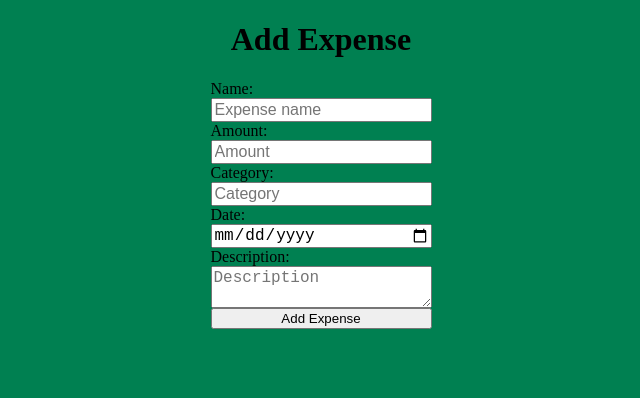
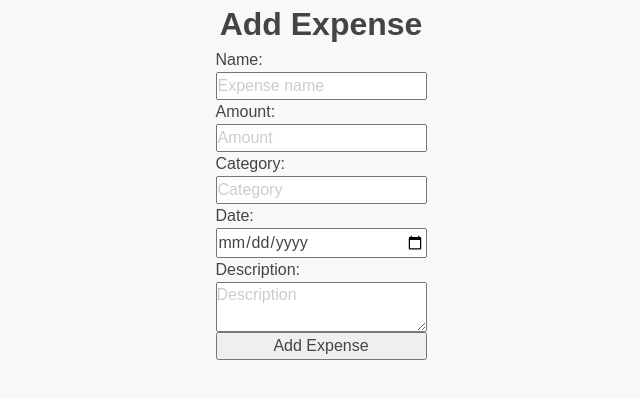
Before and after one commit to kNoCoding/MERN-Budget-Tracker, a React (Vite) app in the folder client/: page /expense-form in a window 1280 px wide. Shown: the top 398 px of the page, without its empty margins (319-959 px from the left). Built offline with nearby package versions, Linux system fonts and the light colour scheme.

Commit message:
Setup base, layout and helpers

```diff
--- a/client/src/assets/style/base/_layout.scss
+++ b/client/src/assets/style/base/_layout.scss
@@ -0,0 +1,74 @@
+// Container: Centers content and sets max-width
+.container {
+  width: 100%;
+  max-width: $container-width;
+  margin-right: auto;
+  margin-left: auto;
+  padding-right: $gutter-width / 2;
+  padding-left: $gutter-width / 2;
+
+  @include tablet {
+    padding-right: $gutter-width;
+    padding-left: $gutter-width;
+  }
+}
+
+// Main layout structure
+.main-layout {
+  display: flex;
+  flex-direction: column;
+  padding: $spacing-unit;
+
+  &.full {
+    flex: 1;
+  }
+}
+
+// Example component adjustments with media queries
+@include mobile {
+  .main-layout {
+    padding: $spacing-unit / 2; // Reduce padding on smaller devices
+  }
+
+  .financial-widget {
+    // Adjust styles for mobile view
+  }
+}
+
+@include tablet {
+  .main-layout {
+    padding: $spacing-unit; // Default padding
+  }
+
+  .financial-widget {
+    // Adjust styles for tablet view
+  }
+}
+
+@include desktop {
+  .main-layout {
+    padding: $spacing-unit * 1.5; // Increase padding for desktop
+  }
+
+  .financial-widget {
+    // Adjust styles for desktop view
+  }
+}
+
+@include desktop-large {
+  .financial-widget {
+    // Adjust styles for large desktops
+  }
+}
+
+// Sample content area
+.content-area {
+  flex-grow: 1; // Allows the content area to fill the space
+}
+
+// Header and footer layout
+.header,
+.footer {
+  padding: $spacing-unit;
+  text-align: center;
+}
--- a/client/src/assets/style/base/base.scss
+++ b/client/src/assets/style/base/base.scss
@@ -1,13 +1,145 @@
-* {
-    box-sizing: border-box;
+// Global reset
+*,
+*::before,
+*::after {
+    margin: 0;
+    padding: 0;
+    box-sizing: border-box; // Includes padding and border in the element's total width and height.
+}
+
+html {
+    font-size: $font-size-base; // Sets base font size for rem calculations.
+    scroll-behavior: smooth; // Smooth scrolling for anchor links.
 }
 
 body {
-    background-color: rgb(0, 128, 81);
+    line-height: 1.5; // Improves readability for all text.
+    font-family: sans-serif; // Default font fallback.
+    font-weight: $font-weight-normal;
+    color: $color-neutral-700; // Primary text color.
+    background-color: $color-neutral-100; // Background color for the app.
+    text-rendering: optimizeLegibility;
+    -moz-osx-font-smoothing: grayscale;
+    -webkit-font-smoothing: antialiased;
 }
 
+// Typography defaults
+h1,
+h2,
+h3,
+h4,
+h5,
+h6 {
+    font-weight: $font-weight-bold; // Headings are bold by default.
+    color: $color-neutral-700; // Headings use the primary text color.
+}
+
+// Remove list styles and use role for better accessibility.
+ul[role='list'],
+ol[role='list'] {
+    list-style: none;
+}
+
+// Links
+a {
+    text-decoration: none;
+    color: $color-primary; // Primary color for links to stand out.
+
+    &:hover,
+    &:focus {
+        color: darken($color-primary, 10%); // Darken the color on hover for visual feedback.
+        text-decoration: underline; // Underline on hover for visual feedback.
+    }
+
+    &:active {
+        color: lighten($color-primary, 10%); // Lighten the color on active for visual feedback.
+    }
+}
+
+// Images and videos are responsive by default.
+img,
+svg,
+video {
+    max-width: 100%;
+    height: auto;
+}
+
+// Form elements inherit styles from body.
 input,
-select,
-textarea {
-    font-size: 16px;
+button,
+textarea,
+select {
+    font: inherit;
+    color: inherit;
+
+    &:focus {
+        outline: 2px solid $color-accent; // Accent color for focus outline to maintain accessibility.
+    }
 }
+
+// Button and link interactions
+button,
+[type='button'],
+[type='reset'],
+[type='submit'],
+a.button {
+    // Assuming 'a.button' is a class for link-styled-as-button
+    cursor: pointer;
+
+    &:hover,
+    &:focus {
+        background-color: darken($color-accent, 10%);
+        outline: none; // Removing outline only if other visual cues are provided.
+    }
+}
+
+// Table elements
+table {
+    width: 100%;
+    border-collapse: collapse;
+}
+
+th,
+td {
+    text-align: left;
+    padding: $spacing-unit; // Spacing based on the layout unit.
+}
+
+// Responsive iframes, embeds, and objects
+iframe,
+embed,
+object {
+    max-width: 100%;
+}
+
+// Accessibility focused styles
+[hidden] {
+    display: none !important; // Ensure that hidden elements are not displayed at all.
+}
+
+// Focus styles for interactive elements
+:focus {
+    outline: 2px dashed $color-info; // Info color for a general focus indicator.
+    outline-offset: 2px;
+}
+
+// Status colors for form validation feedback
+input.is-valid,
+textarea.is-valid {
+    border-color: $color-success;
+}
+
+input.is-invalid,
+textarea.is-invalid {
+    border-color: $color-danger;
+
+    &:focus {
+        outline: 2px solid $color-danger; // Danger color for focus on invalid elements.
+    }
+}
+
+// Placeholder style
+::placeholder {
+    color: $color-neutral-300; // Placeholder text is a lighter color.
+    opacity: 1; // Fix for browsers that reduce the opacity by default.
+}
--- a/client/src/assets/style/setup/_helpers.scss
+++ b/client/src/assets/style/setup/_helpers.scss
@@ -1,9 +1,12 @@
-.flex {
-    display: flex;
-}
+// Display Helpers
+.d-block { display: block; }
+.d-none { display: none; }
+.d-inline-block { display: inline-block; }
+.d-flex { display: flex; }
+.d-grid { display: grid; }
 
-.clean-list {
-    list-style-type: none;
-    padding: 0;
-    margin: 0;
-}
+// Text Helpers
+.text-left { text-align: left; }
+.text-center { text-align: center; }
+.text-right { text-align: right; }
+.text-justify { text-align: justify; }
```
